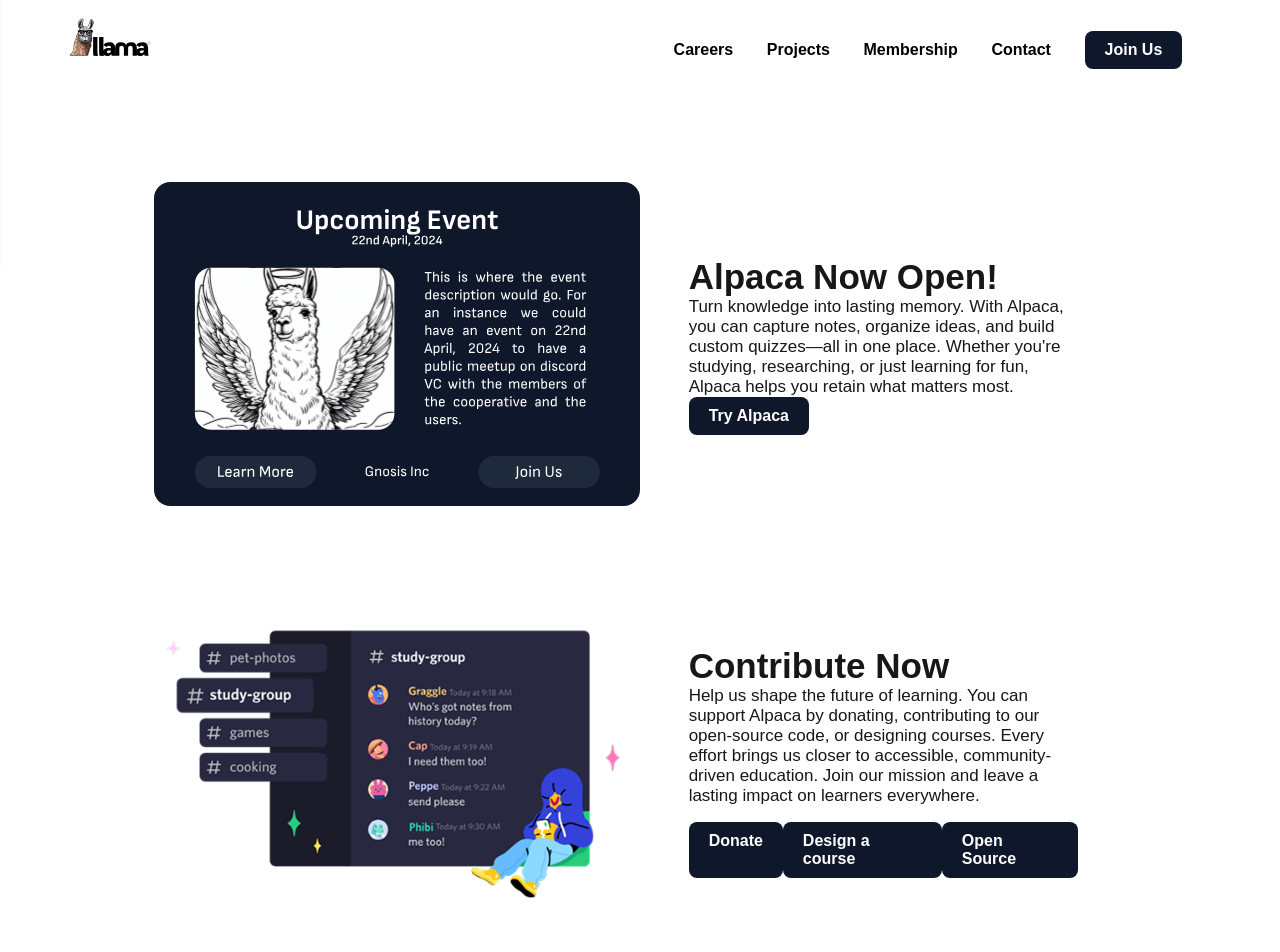
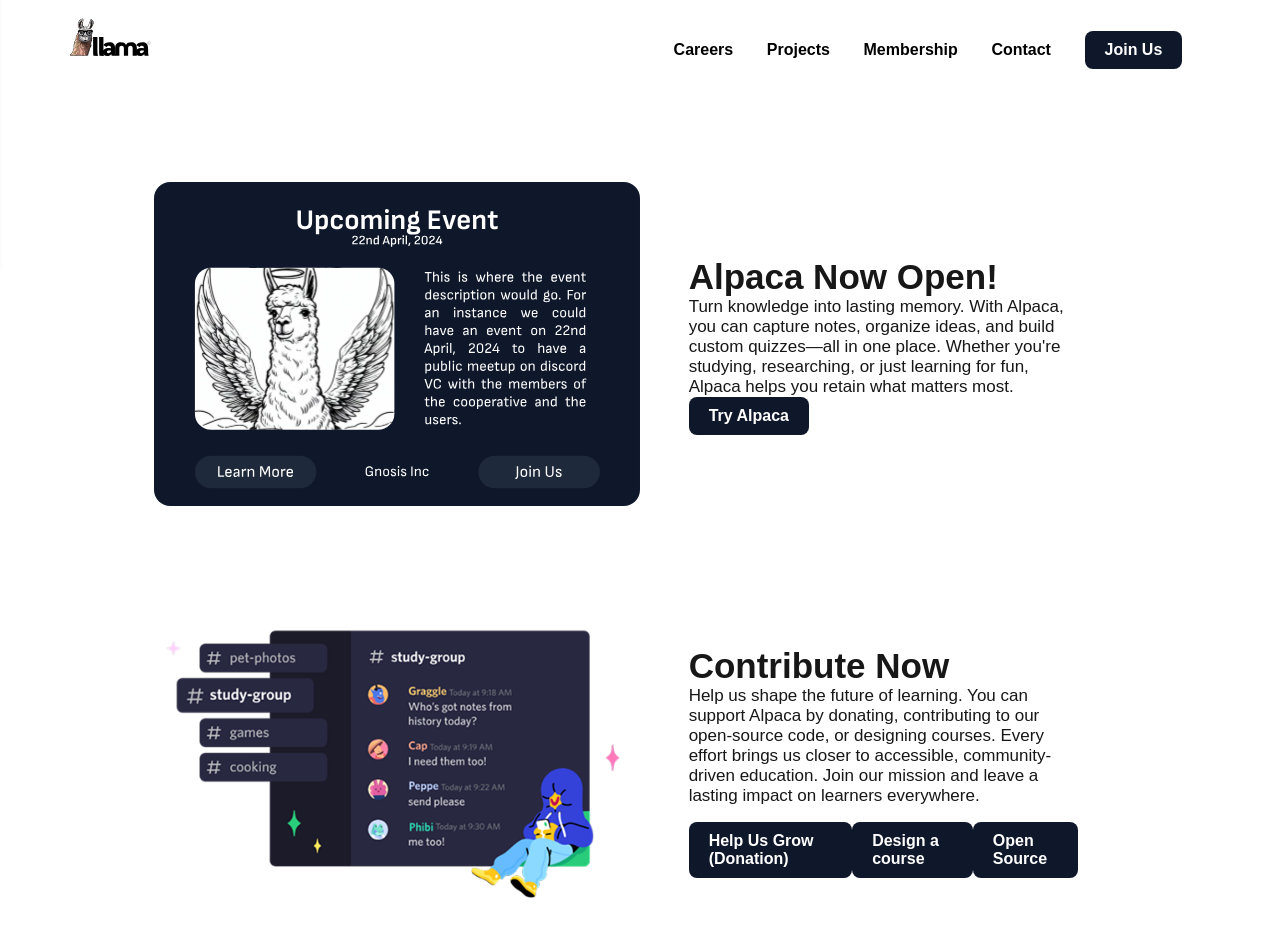
Before and after one commit to joewrotehaikus/llama_landing, a Next.js app: page / in a window 1280 px wide. Shown: the top 952 px of the page. Built offline with nearby package versions, Linux system fonts and the light colour scheme.

Commit message:
Help Us Grow (Donation) link set up in Stripe

```diff
--- a/app/components/contribute_landing/contribute.js
+++ b/app/components/contribute_landing/contribute.js
@@ -19,9 +19,9 @@ export default function Contribute() {
           everywhere.
         </p>
         <div className="contribute_btns">
-          <Link href="/donate" target="_blank">
-            Donate
-          </Link>
+          <a href="https://buy.stripe.com/3cI5kD4om7hi4kL885aVa00">
+            Help Us Grow (Donation)
+          </a>
           <a href="https://alpaca.llamacoop.dev/" target="_blank">
             Design a course
           </a>
```
